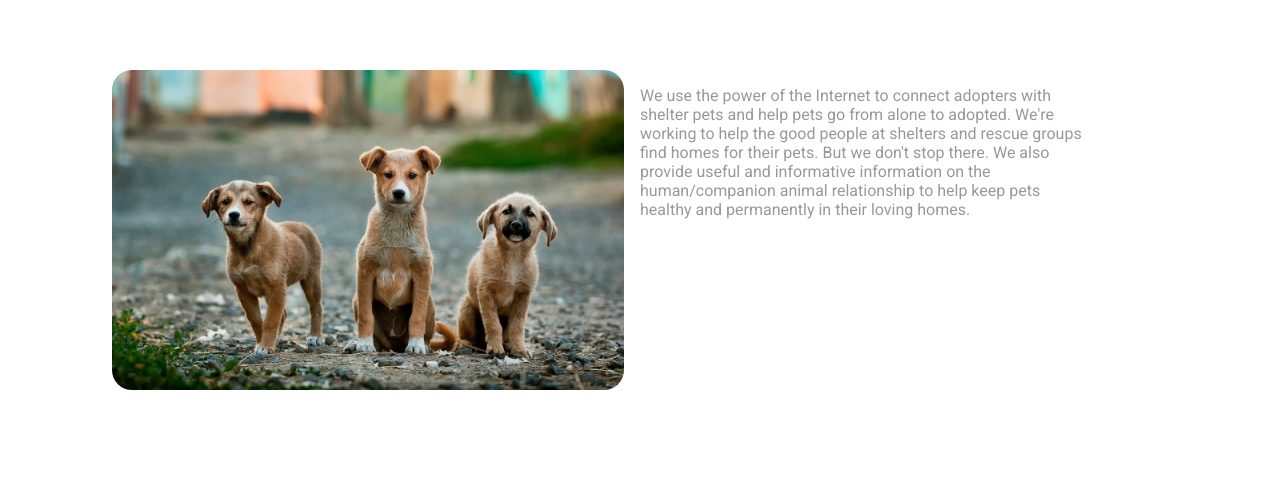
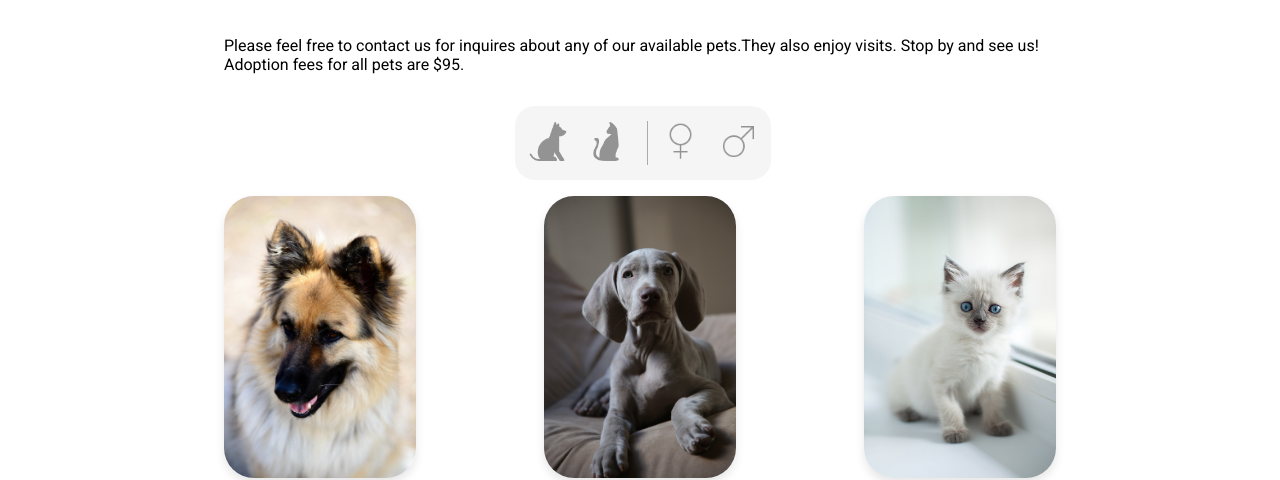
Before and after one commit to mlmensah43/adoptem, a React (Create React App) app: page /#/pets in a window 1280 px wide. Before the commit this address led to /#/about. Shown: the part 258-738 px from the top of the page. Built offline with nearby package versions, Linux system fonts and the light colour scheme.

Commit message:
changed opacity for font

```diff
--- a/src/css/Info.css
+++ b/src/css/Info.css
@@ -54,8 +54,7 @@
 }
 
 .gray-word{
-    color: black;
-    opacity: 40%;
+    color: rgba(0, 0, 0, 0.4);
 }
 
 .gray-row{
--- a/src/css/Pets.css
+++ b/src/css/Pets.css
@@ -30,7 +30,7 @@
 }
 
 .false{
-    opacity: 60%;
+    opacity: 40%;
   }
 
   .true{
```
